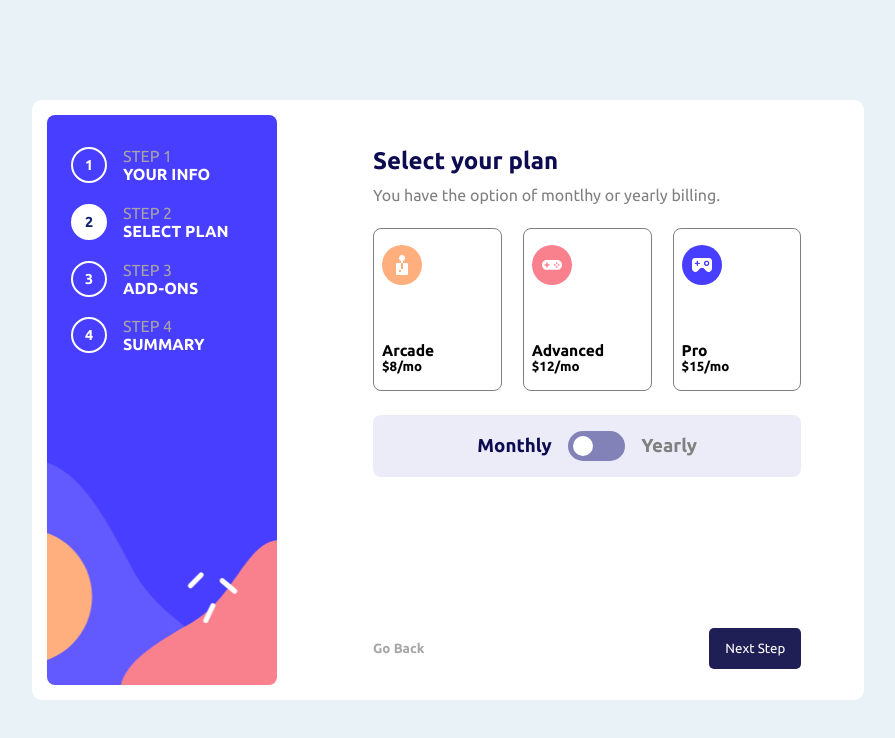
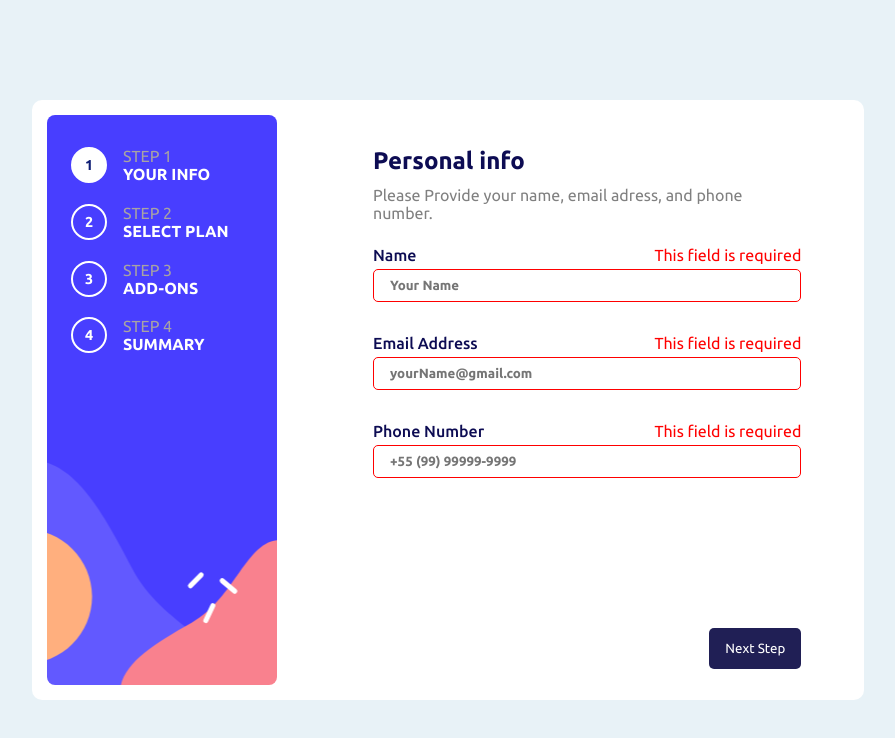
Before and after one commit to AbnnerB/multi-step-form, a React (Vite) app: page / in a window 1280 px wide. Both pictures are taken after a click on the button "Next Step". Shown: the top 738 px of the page, without its empty margins (192-1087 px from the left). Built offline with nearby package versions, Linux system fonts and the light colour scheme.

Commit message:
validando o formulario manualmente

```diff
--- a/src/components/FatherComponent.jsx
+++ b/src/components/FatherComponent.jsx
@@ -38,7 +38,28 @@ const FatherContainer = styled.section`
 `;
 
 export default function FatherComponent() {
-  const { value, setValue, contentInfoStepsArray } = useStepContext();
+  const {
+    value,
+    setValue,
+    contentInfoStepsArray,
+    nameForm,
+    emailForm,
+    phoneForm,
+    setMessage,
+    setControlSendForm,
+  } = useStepContext();
+
+  function nextStepForm() {
+    if (
+      nameForm.length === 0 ||
+      emailForm.length === 0 ||
+      phoneForm.length === 0
+    ) {
+      return setControlSendForm(true);
+    }
+
+    setValue(value + 1);
+  }
 
   function nextStep() {
     if (value >= contentInfoStepsArray.length - 1) {
@@ -68,9 +89,15 @@ export default function FatherComponent() {
           >
             Go Back
           </button>
-          <button onClick={nextStep}>
-            {value !== 3 ? "Next Step" : "Confirm"}
-          </button>
+          {value === 0 ? (
+            <button type="submit" onClick={nextStepForm}>
+              Next Step
+            </button>
+          ) : (
+            <button onClick={nextStep}>
+              {value !== 3 ? "Next Step" : "Confirm"}
+            </button>
+          )}
         </div>
       )}
     </FatherContainer>
--- a/src/components/SideBar.jsx
+++ b/src/components/SideBar.jsx
@@ -85,7 +85,7 @@ export default function SideBar() {
           </div>
         </div>
         <div className="sideBarInfoSteps">
-          <span className={value === 3 ? "backgroundFill" : ""}>4</span>
+          <span className={value >= 3 ? "backgroundFill" : ""}>4</span>
           <div>
             <h4>STEP 4</h4>
             <h3>SUMMARY</h3>
--- a/src/components/StepForm.jsx
+++ b/src/components/StepForm.jsx
@@ -1,4 +1,6 @@
+import { useState } from "react";
 import styled from "styled-components";
+import useStepContext from "../hook/useStepContext";
 import HeaderStepsInfo from "./HeaderStepsInfo";
 
 const FormStyles = styled.form`
@@ -7,16 +9,25 @@ const FormStyles = styled.form`
   flex-direction: column;
   gap: 2rem;
 
-  .formLabelAndInput {
+  .formLabelAndInput,
+  .formLabelAndInputRed {
     display: flex;
     flex-direction: column;
     gap: 0.3em;
     color: #0d0c53;
   }
-  .formLabelAndInput label {
+
+  .labelAndMessage {
+    display: flex;
+    justify-content: space-between;
+  }
+
+  .formLabelAndInput label,
+  .formLabelAndInputRed label {
     font-weight: 500;
   }
-  .formLabelAndInput input {
+  .formLabelAndInput input,
+  .formLabelAndInputRed input {
     border: 1px solid #cecde7;
     border-radius: 5px;
     padding: 0.5rem 1rem;
@@ -28,9 +39,33 @@ const FormStyles = styled.form`
   .formLabelAndInput input:focus {
     border: 1px solid #8d8ccc;
   }
+
+  .formLabelAndInputRed span {
+    color: red;
+  }
+  .formLabelAndInputRed input {
+    border-color: red;
+  }
 `;
 
 export default function StepForm() {
+  const {
+    nameForm,
+    setNameForm,
+    emailForm,
+    setEmailForm,
+    phoneForm,
+    setPhoneForm,
+    message,
+    controlSendForm,
+  } = useStepContext();
+
+  const [inputIsEmpty, setInputIsEmpty] = useState(false);
+
+  // if (nameForm.length === 0) {
+  //   setMessage("Preencha o campo");
+  // }
+
   return (
     <>
       <HeaderStepsInfo
@@ -39,17 +74,65 @@ export default function StepForm() {
       />
 
       <FormStyles>
-        <div className="formLabelAndInput">
-          <label>Name</label>
-          <input placeholder="Aaaaaaa" type="text" required />
+        <div
+          className={
+            nameForm.length === 0 && controlSendForm
+              ? "formLabelAndInputRed"
+              : "formLabelAndInput"
+          }
+        >
+          <div className="labelAndMessage">
+            <label>Name</label>
+            {nameForm.length === 0 && controlSendForm && <span>{message}</span>}
+          </div>
+          <input
+            placeholder="Your Name"
+            type="text"
+            value={nameForm}
+            onChange={(e) => setNameForm(e.target.value)}
+          />
         </div>
-        <div className="formLabelAndInput">
-          <label>Email Address</label>
-          <input placeholder="aaaaaaaaaaa@gmail.com" type="email" required />
+        <div
+          className={
+            emailForm.length === 0 && controlSendForm
+              ? "formLabelAndInputRed"
+              : "formLabelAndInput"
+          }
+        >
+          <div className="labelAndMessage">
+            <label>Email Address</label>
+            {emailForm.length === 0 && controlSendForm && (
+              <span>{message}</span>
+            )}
+          </div>
+          <input
+            placeholder="yourName@gmail.com"
+            type="email"
+            value={emailForm}
+            onChange={(e) => setEmailForm(e.target.value)}
+          />
         </div>
-        <div className="formLabelAndInput">
-          <label>Phone Number</label>
-          <input placeholder="+55 (99) 99999-9999" type="tel" required />
+        <div
+          className={
+            phoneForm.length === 0 && controlSendForm
+              ? "formLabelAndInputRed"
+              : "formLabelAndInput"
+          }
+        >
+          <div className="labelAndMessage">
+            <label>Phone Number</label>
+            {phoneForm.length === 0 && controlSendForm && (
+              <span>{message}</span>
+            )}
+          </div>
+          <input
+            placeholder="+55 (99) 99999-9999"
+            type="tel"
+            value={phoneForm}
+            // pattern="[0-9]{2}[' '][0-9]{2}[' '][0-9]{5}-[0-9]{4} "
+            onChange={(e) => setPhoneForm(e.target.value)}
+            required
+          />
         </div>
       </FormStyles>
     </>
--- a/src/context/StepProvider.jsx
+++ b/src/context/StepProvider.jsx
@@ -10,6 +10,14 @@ import StepThanks from "../components/StepThanks";
 export default function StepProvider({ children }) {
   const [value, setValue] = useState(0);
 
+  const [nameForm, setNameForm] = useState("");
+  const [emailForm, setEmailForm] = useState("");
+  const [phoneForm, setPhoneForm] = useState("");
+
+  const [message, setMessage] = useState("This field is required");
+
+  const [controlSendForm, setControlSendForm] = useState(false);
+
   const contentInfoStepsArray = [
     <StepForm />,
     <StepYourPlan />,
@@ -19,7 +27,23 @@ export default function StepProvider({ children }) {
   ];
 
   return (
-    <StepContext.Provider value={{ value, setValue, contentInfoStepsArray }}>
+    <StepContext.Provider
+      value={{
+        value,
+        setValue,
+        contentInfoStepsArray,
+        nameForm,
+        setNameForm,
+        emailForm,
+        setEmailForm,
+        phoneForm,
+        setPhoneForm,
+        message,
+        setMessage,
+        controlSendForm,
+        setControlSendForm,
+      }}
+    >
       {children}
     </StepContext.Provider>
   );
```
